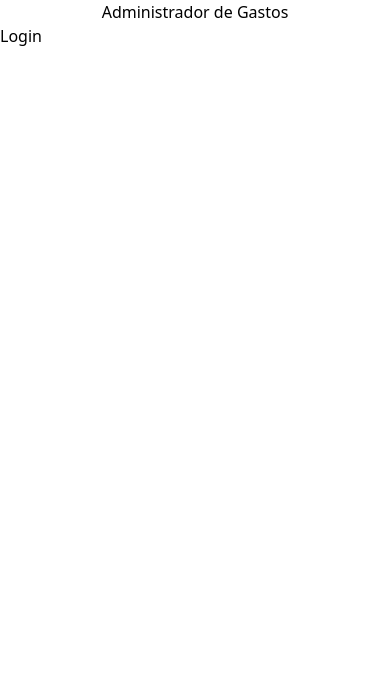
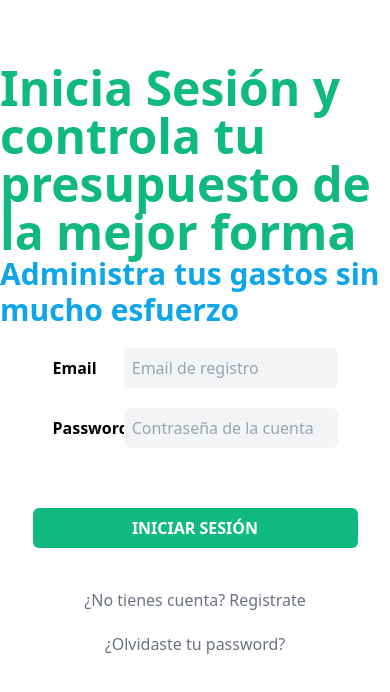
Before and after one commit to JorgeMeza93/administrador-gastos-node-react-mongodb, a React (Vite) app in the folder frontend/: page / in a window 390 px wide. Shown: the top 692 px of the page. Built offline with nearby package versions, Linux system fonts and the light colour scheme.

Commit message:
Pagina login lista

```diff
--- a/frontend/src/layout/Auth.jsx
+++ b/frontend/src/layout/Auth.jsx
@@ -4,8 +4,9 @@ import { Outlet } from 'react-router-dom';
 const Auth = () => {
   return (
     <Fragment>
-        <h1 className='text-center'>Administrador de Gastos</h1>
-        <Outlet/>
+        <main className='container mx-auto md:grid md:grid-cols-2 mt-16 gap-10 items-center'>
+            <Outlet/>
+       </main>
     </Fragment>
   )
 }
--- a/frontend/src/paginas/Login.jsx
+++ b/frontend/src/paginas/Login.jsx
@@ -1,9 +1,31 @@
 import React, { Fragment } from 'react'
+import { Link } from 'react-router-dom'
 
 const Login = () => {
   return (
     <Fragment>
-        <h2>Login</h2>
+       <div>
+            <h1 className='text-emerald-500 font-bold text-5xl'>Inicia Sesión y controla tu presupuesto de la mejor forma</h1>
+            <h2 className='text-sky-500 font-bold text-3xl'>Administra tus gastos sin mucho esfuerzo</h2>
+       </div>
+       <div>
+            <form className='w-5/6 m-auto'>
+                <div className='flex justify-around items-center m-5'>
+                    <label className='font-bold w-1/4'>Email</label>
+                    <input type="email" placeholder='Email de registro' className='border-none p-2 bg-gray-100 w-3/4 rounded-md'/>
+                </div>
+                <div className='flex justify-around items-center m-5'>
+                    <label className='font-bold w-1/4'>Password</label>
+                    <input type="password" placeholder='Contraseña de la cuenta' className='border-none p-2 bg-gray-100 w-3/4 rounded-md'/>
+                </div>
+                <input type="submit" value="Iniciar Sesión" className='bg-emerald-500 text-white font-bold uppercase hover:cursor-pointer hover:bg-emerald-700 w-full py-2
+                    rounded-md px-10 mt-10'/>
+            </form>
+            <nav className='mt-10 lg:flex lg:justify-between'>
+                <Link className='block text-center my-5 text-gray-500' to="/registrar">¿No tienes cuenta? Registrate</Link>
+                <Link className='block text-center my-5 text-gray-500' to="/olvide-password">¿Olvidaste tu password?</Link>
+            </nav>
+       </div>
     </Fragment>
   )
 }
--- a/frontend/styles.css
+++ b/frontend/styles.css
@@ -513,10 +513,309 @@ video {
   --tw-backdrop-sepia:  ;
 }
 
+.container {
+  width: 100%;
+}
+
+@media (min-width: 640px) {
+  .container {
+    max-width: 640px;
+  }
+}
+
+@media (min-width: 768px) {
+  .container {
+    max-width: 768px;
+  }
+}
+
+@media (min-width: 1024px) {
+  .container {
+    max-width: 1024px;
+  }
+}
+
+@media (min-width: 1280px) {
+  .container {
+    max-width: 1280px;
+  }
+}
+
+@media (min-width: 1536px) {
+  .container {
+    max-width: 1536px;
+  }
+}
+
+.m-2 {
+  margin: 0.5rem;
+}
+
+.m-5 {
+  margin: 1.25rem;
+}
+
+.m-auto {
+  margin: auto;
+}
+
+.mx-auto {
+  margin-left: auto;
+  margin-right: auto;
+}
+
+.my-5 {
+  margin-top: 1.25rem;
+  margin-bottom: 1.25rem;
+}
+
+.mt-12 {
+  margin-top: 3rem;
+}
+
+.mt-16 {
+  margin-top: 4rem;
+}
+
+.mt-10 {
+  margin-top: 2.5rem;
+}
+
+.block {
+  display: block;
+}
+
+.flex {
+  display: flex;
+}
+
+.grid {
+  display: grid;
+}
+
+.w-1\/2 {
+  width: 50%;
+}
+
+.w-3\/4 {
+  width: 75%;
+}
+
+.w-4\/5 {
+  width: 80%;
+}
+
+.w-5\/6 {
+  width: 83.333333%;
+}
+
+.w-1\/4 {
+  width: 25%;
+}
+
+.w-full {
+  width: 100%;
+}
+
+.cursor-pointer {
+  cursor: pointer;
+}
+
+.grid-cols-2 {
+  grid-template-columns: repeat(2, minmax(0, 1fr));
+}
+
+.items-center {
+  align-items: center;
+}
+
+.justify-start {
+  justify-content: flex-start;
+}
+
+.justify-end {
+  justify-content: flex-end;
+}
+
+.justify-between {
+  justify-content: space-between;
+}
+
+.justify-around {
+  justify-content: space-around;
+}
+
+.gap-10 {
+  gap: 2.5rem;
+}
+
+.rounded {
+  border-radius: 0.25rem;
+}
+
+.rounded-xl {
+  border-radius: 0.75rem;
+}
+
+.rounded-md {
+  border-radius: 0.375rem;
+}
+
+.border-none {
+  border-style: none;
+}
+
+.bg-gray-50 {
+  --tw-bg-opacity: 1;
+  background-color: rgb(249 250 251 / var(--tw-bg-opacity));
+}
+
+.bg-gray-100 {
+  --tw-bg-opacity: 1;
+  background-color: rgb(243 244 246 / var(--tw-bg-opacity));
+}
+
+.bg-red-500 {
+  --tw-bg-opacity: 1;
+  background-color: rgb(239 68 68 / var(--tw-bg-opacity));
+}
+
+.bg-yellow-500 {
+  --tw-bg-opacity: 1;
+  background-color: rgb(234 179 8 / var(--tw-bg-opacity));
+}
+
+.bg-emerald-500 {
+  --tw-bg-opacity: 1;
+  background-color: rgb(16 185 129 / var(--tw-bg-opacity));
+}
+
+.p-3 {
+  padding: 0.75rem;
+}
+
+.p-2 {
+  padding: 0.5rem;
+}
+
+.py-5 {
+  padding-top: 1.25rem;
+  padding-bottom: 1.25rem;
+}
+
+.py-3 {
+  padding-top: 0.75rem;
+  padding-bottom: 0.75rem;
+}
+
+.py-2 {
+  padding-top: 0.5rem;
+  padding-bottom: 0.5rem;
+}
+
+.px-10 {
+  padding-left: 2.5rem;
+  padding-right: 2.5rem;
+}
+
 .text-center {
   text-align: center;
+}
+
+.align-middle {
+  vertical-align: middle;
+}
+
+.text-4xl {
+  font-size: 2.25rem;
+  line-height: 2.5rem;
+}
+
+.text-3xl {
+  font-size: 1.875rem;
+  line-height: 2.25rem;
+}
+
+.text-5xl {
+  font-size: 3rem;
+  line-height: 1;
 }
 
 .font-bold {
   font-weight: 700;
 }
+
+.font-black {
+  font-weight: 900;
+}
+
+.uppercase {
+  text-transform: uppercase;
+}
+
+.text-sky-500 {
+  --tw-text-opacity: 1;
+  color: rgb(14 165 233 / var(--tw-text-opacity));
+}
+
+.text-emerald-400 {
+  --tw-text-opacity: 1;
+  color: rgb(52 211 153 / var(--tw-text-opacity));
+}
+
+.text-emerald-500 {
+  --tw-text-opacity: 1;
+  color: rgb(16 185 129 / var(--tw-text-opacity));
+}
+
+.text-emerald-600 {
+  --tw-text-opacity: 1;
+  color: rgb(5 150 105 / var(--tw-text-opacity));
+}
+
+.text-white {
+  --tw-text-opacity: 1;
+  color: rgb(255 255 255 / var(--tw-text-opacity));
+}
+
+.text-gray-500 {
+  --tw-text-opacity: 1;
+  color: rgb(107 114 128 / var(--tw-text-opacity));
+}
+
+.hover\:cursor-pointer:hover {
+  cursor: pointer;
+}
+
+.hover\:bg-emerald-700:hover {
+  --tw-bg-opacity: 1;
+  background-color: rgb(4 120 87 / var(--tw-bg-opacity));
+}
+
+@media (min-width: 768px) {
+  .md\:grid {
+    display: grid;
+  }
+
+  .md\:w-auto {
+    width: auto;
+  }
+
+  .md\:w-3\/4 {
+    width: 75%;
+  }
+
+  .md\:grid-cols-2 {
+    grid-template-columns: repeat(2, minmax(0, 1fr));
+  }
+}
+
+@media (min-width: 1024px) {
+  .lg\:flex {
+    display: flex;
+  }
+
+  .lg\:justify-between {
+    justify-content: space-between;
+  }
+}
```
